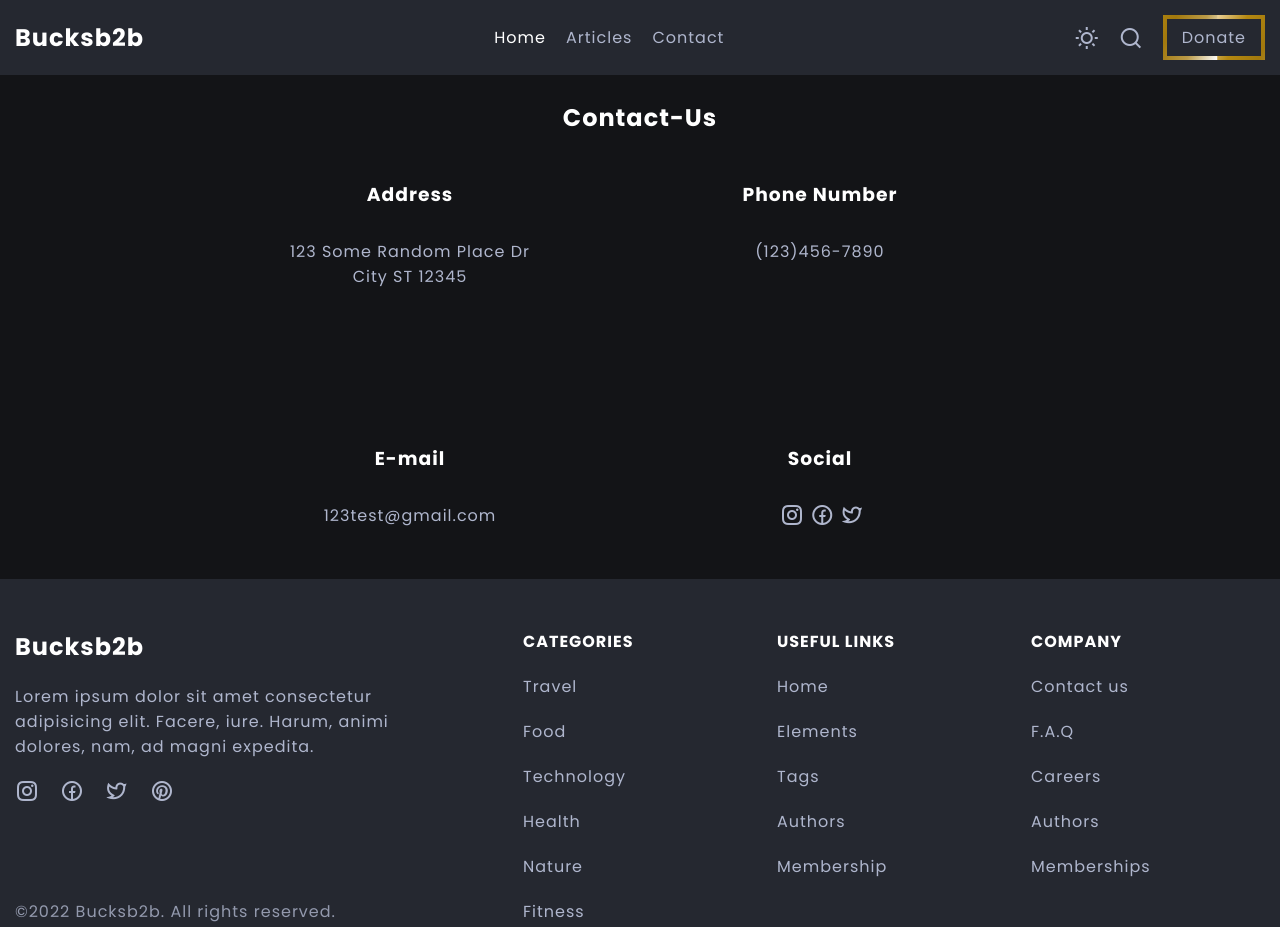
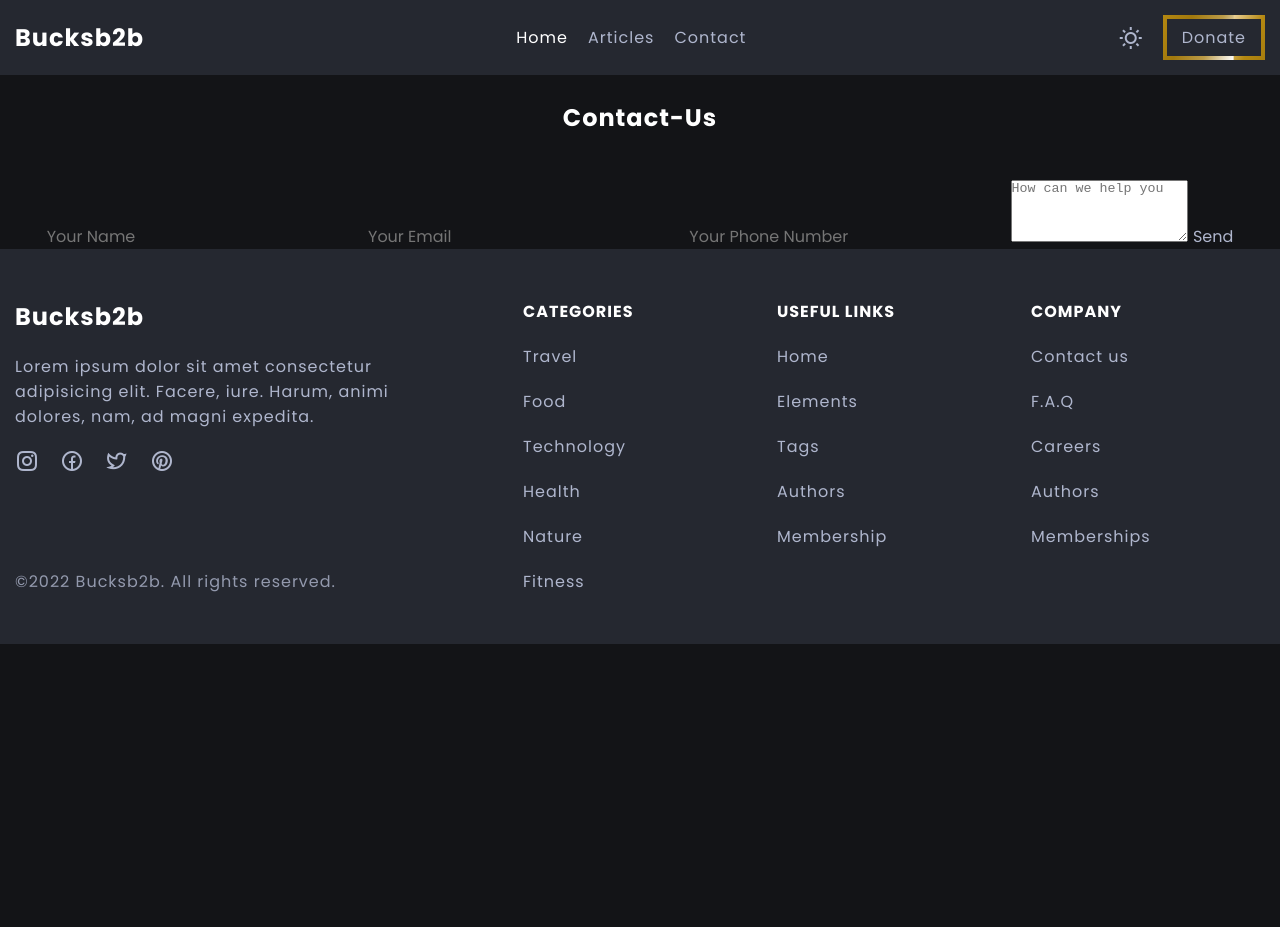
Before and after one commit to buckb2b/blogging-website, a plain HTML site: page contact.html in a window 1280 px wide. After the commit the page ends 800 px from the top, so only its background shows below. Drawn offline with nearby package versions, Linux system fonts and the light colour scheme.

Commit message:
Update contact.html

```diff
--- a/contact.html
+++ b/contact.html
@@ -44,11 +44,11 @@
                     <i class="ri-sun-line sun-icon"></i>
                     <i class="ri-moon-line moon-icon"></i>
                 </button>
-
+<!--
                 <button class="btn place-items-center" id="search-icon">
                     <i class="ri-search-line"></i>
                 </button>
-
+-->
                 <button class="btn place-items-center screen-lg-hidden menu-toggle-icon" id="menu-toggle-icon">
                     <i class="ri-menu-3-line open-menu-icon"></i>
                     <i class="ri-close-line close-menu-icon"></i>
@@ -82,61 +82,14 @@
     <div class="contact">
 
         <div class="container">
-
-            <h2 class="title contact-title" data-name="Contact-Us">Contact-Us</h2>
-
-            <div class="contactus-grid-wrapper d-grid">
-
-                <div class="info d-grid">
-
-                    <div class="info-data-container">
-
-                        <h3 class="title info-title">Address</h3>
-                        <p class="info-description">123 Some Random Place Dr</p>
-                        <p class="info-description">City ST 12345</p>
-
-                    </div>
-                </div>
-
-                <div class="info d-grid">
-
-                    <div class="info-data-container">
-
-                        <h3 class="title info-title">Phone Number</h3>
-                        <p class="info-description">(123)456-7890</p>
-
-                    </div>
-                </div>
-
-                <div class="info d-grid">
-
-                    <div class="info-data-container">
-
-                        <h3 class="title info-title">E-mail</h3>
-                        <p class="info-description">123test@gmail.com</p>
-                    </div>
-                </div>
-
-                <div class="info d-grid">
-
-                    <div class="info-data-container">
-
-                        <h3 class="title info-title">Social</h3>
-                        <div class="social-items">
-                            <span class="list-item">
-                                <a href="#" class="list-link"><i class="ri-instagram-line"></i></a>
-                            </span>
-                            <span class="list-item">
-                                <a href="#" class="list-link"><i class="ri-facebook-circle-line"></i></a>
-                            </span>
-                            <span class="list-item">
-                                <a href="#" class="list-link"><i class="ri-twitter-line"></i></a>
-                            </span>
-                        </div>
-
-                    </div>
-                </div>
-            </div>
+            <form onsubmit="sendEmail(); reset(); return false;">
+                <h2 class="title contact-title" data-name="Contact-Us">Contact-Us</h2>
+                <input type="text" id="name" placeholder="Your Name" required>
+                <input type="email" id="email" placeholder="Your Email" required>
+                <input type="text" id="phone" placeholder="Your Phone Number" required>
+                <textarea id="message" rows="4" placeholder="How can we help you"></textarea>
+                <button type="submit">Send</button>
+            </form>
         </div>
     </div>
     <!-- Footer -->
@@ -237,5 +190,7 @@
     <script src="./assets/js/swiper-bundle.min.js"></script>
     <!-- Custom script -->
     <script src="./assets/js/main.js"></script>
+    <!-- Email script -->
+    <script src=" https://smtpjs.com/v3/smtp.js"></script>
 </body>
 </html>
```
